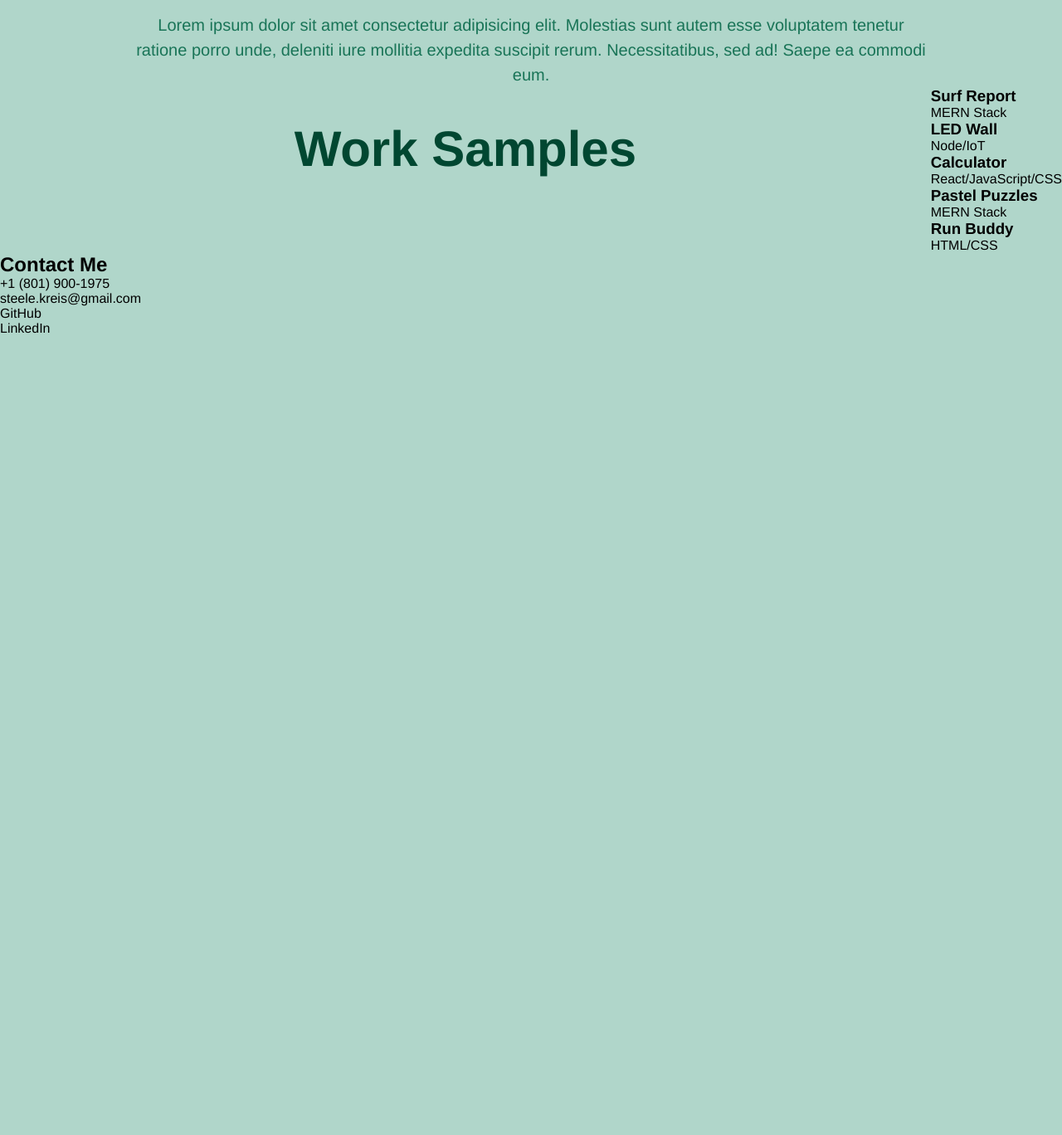
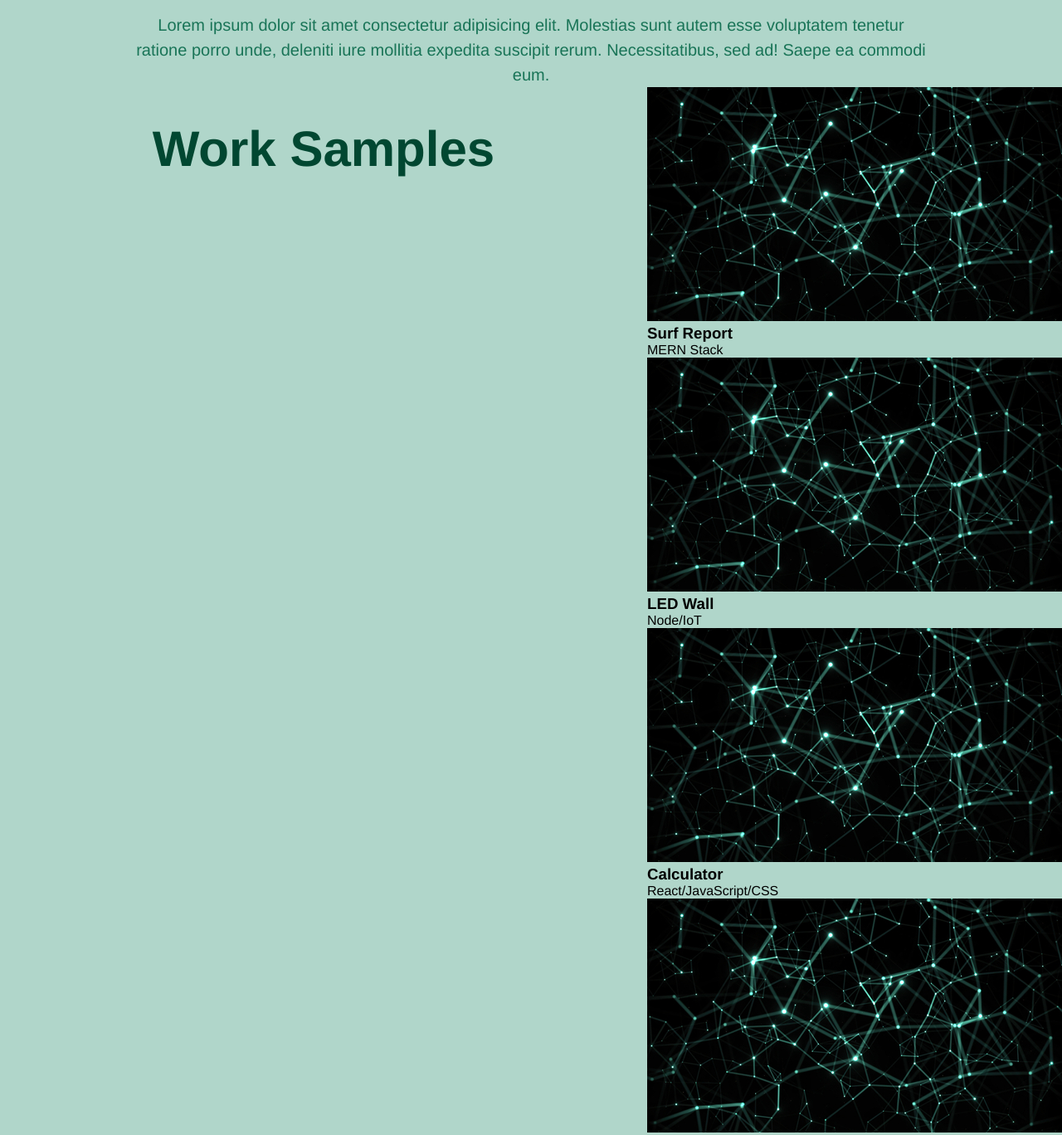
Before and after one commit to steelekreis/portfolio, a plain HTML site: page index.html in a window 1280 px wide. Shown: the part 553-1921 px from the top of the page at 83% size. Before the commit the page ends 958 px from the top, so only its background shows below. Drawn offline with Linux system fonts and the light colour scheme.

Commit message:
adding placeholder images to projects

```diff
--- a/index.html
+++ b/index.html
@@ -63,30 +63,35 @@
         <div>
             <div href>
                 <div href="/">
+                    <img src="/assets/shutterstock_1936536418.jpg" alt="Technology thumbnail from shutterstock.com">
                     <h3>Surf Report</h3>
                     <span>MERN Stack</span>
                 </div>
             </div>
             <div>
                 <div href="/">
+                    <img src="/assets/shutterstock_1936536418.jpg" alt="Technology thumbnail from shutterstock.com">
                     <h3>LED Wall</h3>
                     <span>Node/IoT</span>
                 </div>
             </div>
             <div>
                 <div href="/">
+                    <img src="/assets/shutterstock_1936536418.jpg" alt="Technology thumbnail from shutterstock.com">
                     <h3>Calculator</h3>
                     <span>React/JavaScript/CSS</span>
                 </div>
             </div>
             <div>
                 <div href="/">
+                    <img src="/assets/shutterstock_1936536418.jpg" alt="Technology thumbnail from shutterstock.com">
                     <h3>Pastel Puzzles</h3>
                     <span>MERN Stack</span>
                 </div>
             </div>
             <div>
                 <div href="/">
+                    <img src="/assets/shutterstock_1936536418.jpg" alt="Technology thumbnail from shutterstock.com">
                     <h3>Run Buddy</h3>
                     <span>HTML/CSS</span>
                 </div>
```
Also changed, not shown: assets/shutterstock_1936536418.jpg (added).
